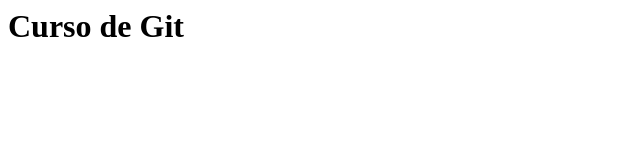
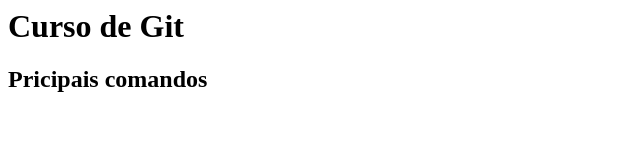
Before and after one commit to RenataGoncalves/curso-git, a plain HTML site: page index.html in a window 1280 px wide. Shown: the whole page, without its empty margins (0-640 px from the left). Drawn offline with Linux system fonts and the light colour scheme.

Commit message:
Adicionando subtítulo

```diff
--- a/index.html
+++ b/index.html
@@ -1 +1,2 @@
 <h1>Curso de Git</h1>
+<h2>Pricipais comandos</h2>
```
